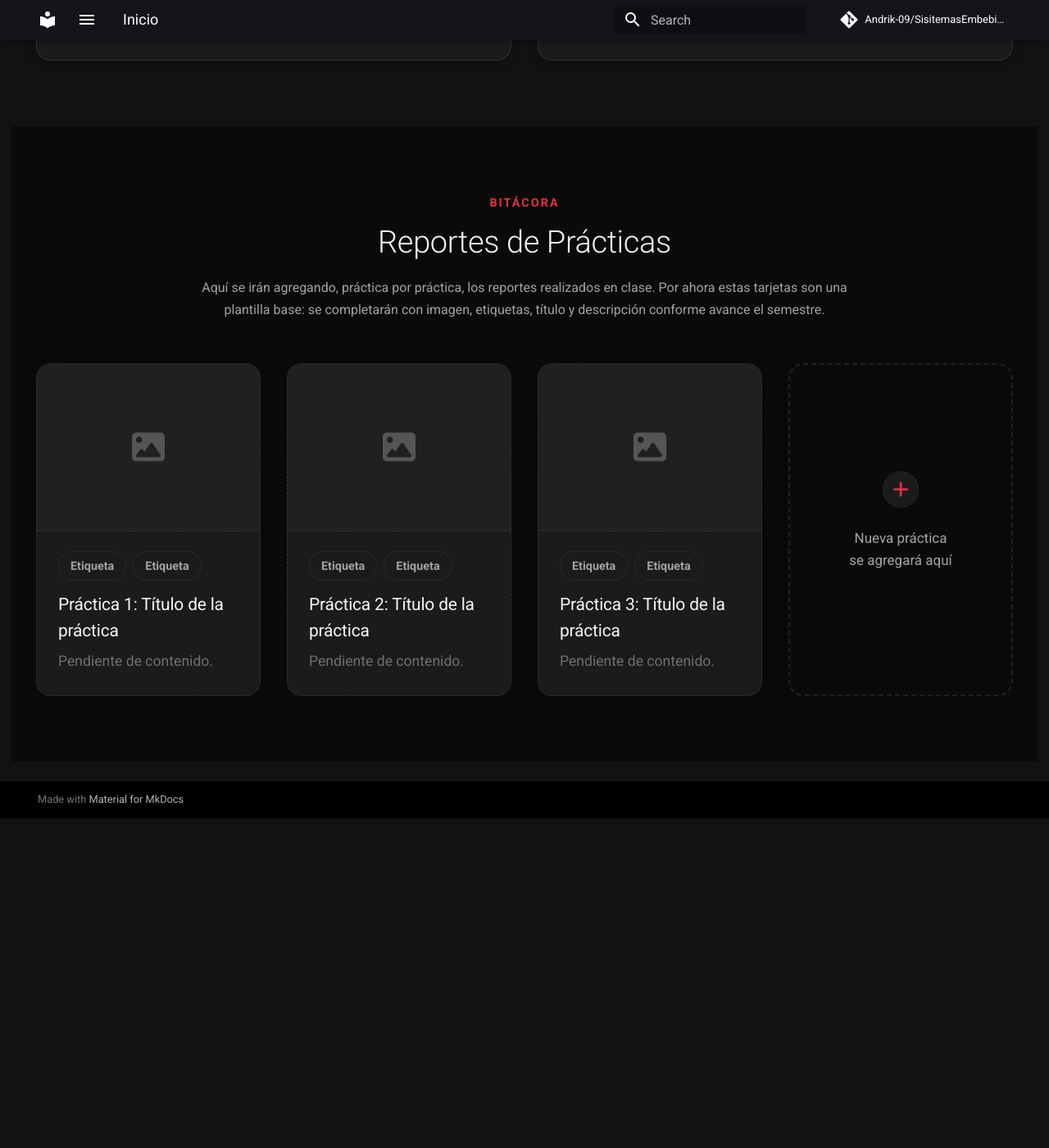
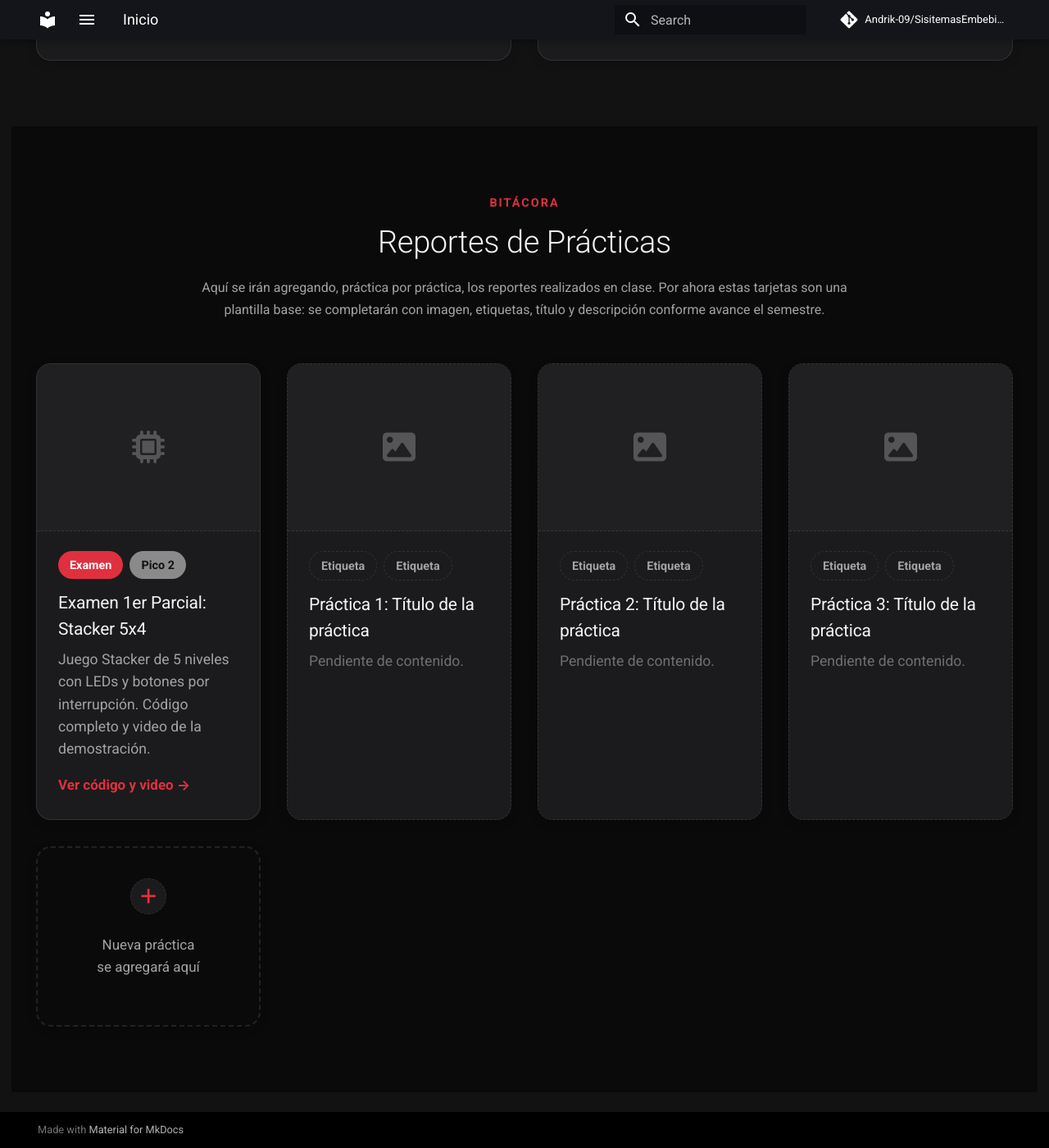
Before and after one commit to Andrik-09/SisitemasEmbebidosAyM, an MkDocs documentation site: the page built from docs/index.md, in a window 1280 px wide and 1400 px high, scrolled down 1218 px. Shown: the whole window at 82% size. Built offline with MkDocs 1.6.1 and Material for MkDocs 9.7.7, drawn with Linux system fonts in a browser that asks for light colours; comment, search, counter and statistics services are not loaded; before the commit the page ends 2216 px from its top, so only the background shows below that.

Commit message:
Mueve el examen a una tarjeta dentro de Reportes de Prácticas (#6)
- Quita "Examen 1er Parcial" del menú de navegación principal.
- Agrega una tarjeta real (no placeholder) para el examen al inicio
  de la cuadrícula de "Reportes de Prácticas", con etiquetas, breve
  descripción y un enlace "Ver código y video" hacia docs/examen1.md
  (que conserva únicamente el código y el video, sin explicaciones).


Claude-Session: https://claude.ai/code/session_011Ek4e15fp746Y72VvnYpeD

Co-authored-by: Claude <noreply@anthropic.com>

```diff
--- a/docs/index.md
+++ b/docs/index.md
@@ -92,6 +92,21 @@
       </article>
     -->
 
+    <article class="practice-card">
+      <div class="practice-card__image practice-card__image--empty">
+        <i class="fa-solid fa-microchip" aria-hidden="true"></i>
+      </div>
+      <div class="practice-card__body">
+        <div class="practice-card__tags">
+          <span class="tag">Examen</span>
+          <span class="tag tag--alt">Pico 2</span>
+        </div>
+        <h3>Examen 1er Parcial: Stacker 5x4</h3>
+        <p>Juego Stacker de 5 niveles con LEDs y botones por interrupción. Código completo y video de la demostración.</p>
+        <a class="practice-card__link" href="examen1/">Ver código y video →</a>
+      </div>
+    </article>
+
     <article class="practice-card practice-card--placeholder">
       <div class="practice-card__image practice-card__image--empty">
         <i class="fa-solid fa-image" aria-hidden="true"></i>
--- a/docs/stylesheets/extra.css
+++ b/docs/stylesheets/extra.css
@@ -435,6 +435,19 @@ body {
   line-height: 1.55;
 }
 
+.practice-card__link {
+  display: inline-block;
+  margin-top: 0.8rem;
+  font-size: 0.85rem;
+  font-weight: 700;
+  color: var(--port-red) !important;
+  text-decoration: none !important;
+}
+
+.practice-card__link:hover {
+  text-decoration: underline !important;
+}
+
 .practice-card--placeholder {
   border-style: dashed;
 }
--- a/mkdocs.yml
+++ b/mkdocs.yml
@@ -44,7 +44,6 @@ nav:
   - Inicio: index.md
   - Equipo: index.md#equipo
   - Prácticas: index.md#practicas
-  - Examen 1er Parcial: examen1.md
   - Encabezados: comandos.md
   - Ejemplo de Documentación: ejemplo.md
   - Comandos básicos de Git: gitcmds.md
```
Also changed, not shown: 404.html (+0 -27 lines), index.html (+16 -28 lines), 6 other files.
